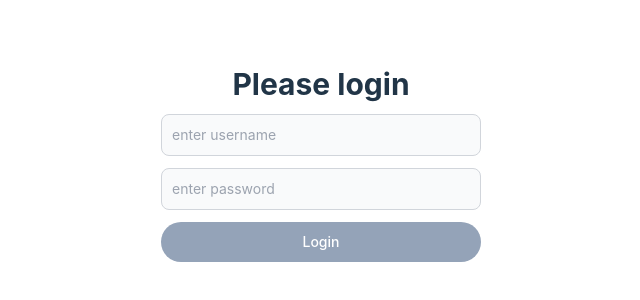
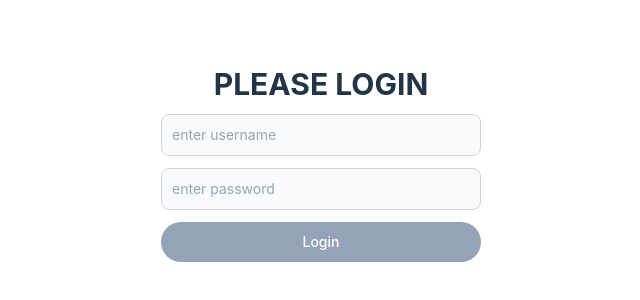
Before and after one commit to serge-prysiazhnyi/nord-test, a React (Vite) app: page /login in a window 1280 px wide. Shown: the part 236-536 px from the top of the page, without its empty margins (319-959 px from the left). Built offline with nearby package versions, Linux system fonts and the light colour scheme.

Commit message:
upd style of headings

```diff
--- a/src/pages/Home/index.tsx
+++ b/src/pages/Home/index.tsx
@@ -6,7 +6,7 @@ import ServersListContainer from '../../components/ServersListContainer/ServersL
 const Home: React.FC = memo(() => {
   return (
     <Layout>
-      <h1 className="text-3xl font-bold text-center">Servers</h1>
+      <h1 className="text-3xl font-bold text-center uppercase">Servers</h1>
       <ServersListContainer />
     </Layout>
   )
--- a/src/pages/Login/index.tsx
+++ b/src/pages/Login/index.tsx
@@ -5,7 +5,9 @@ import LoginFormContainer from '../../components/LoginFormContainer/LoginFormCon
 const Login: React.FC = memo(() => {
   return (
     <div className="flex justify-center items-center flex-col p-5 h-full">
-      <h1 className="text-3xl font-bold text-center mb-3">Please login</h1>
+      <h1 className="text-3xl font-bold text-center uppercase mb-3">
+        Please login
+      </h1>
       <LoginFormContainer />
     </div>
   )
```
